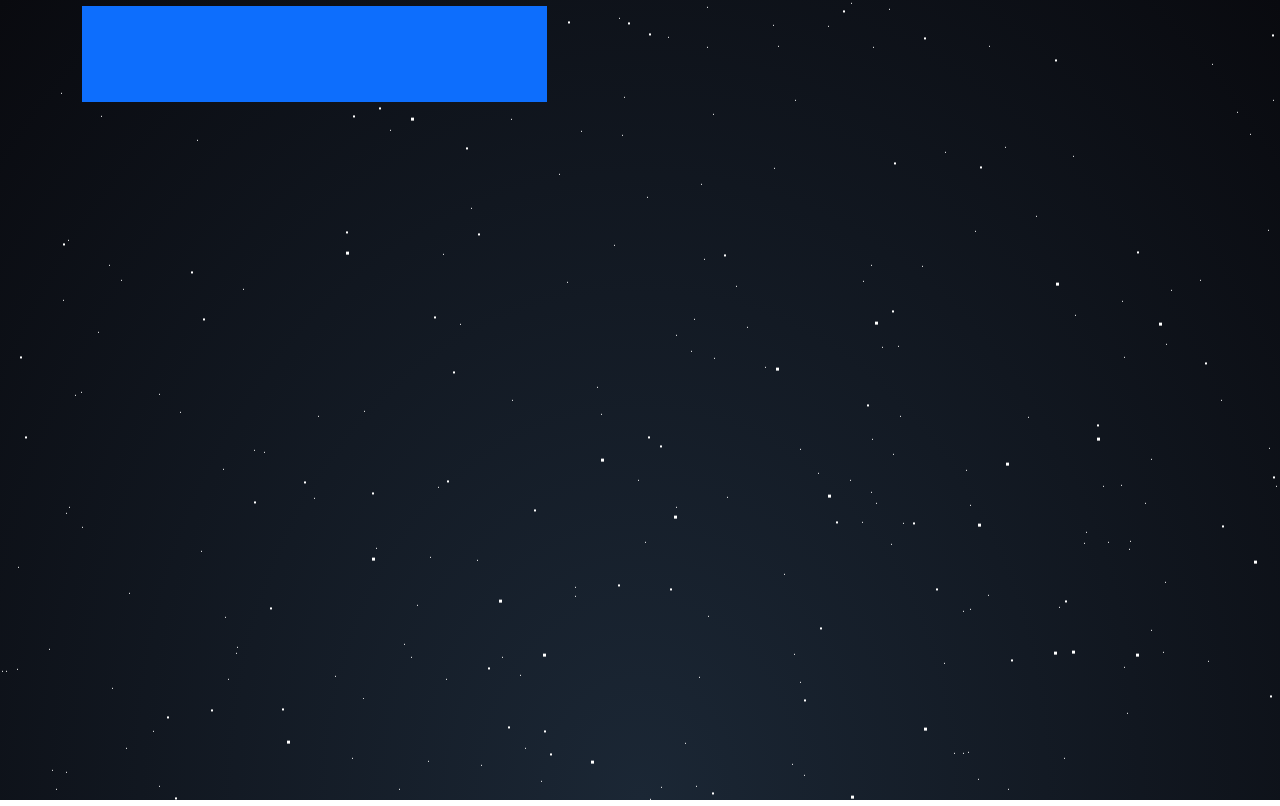
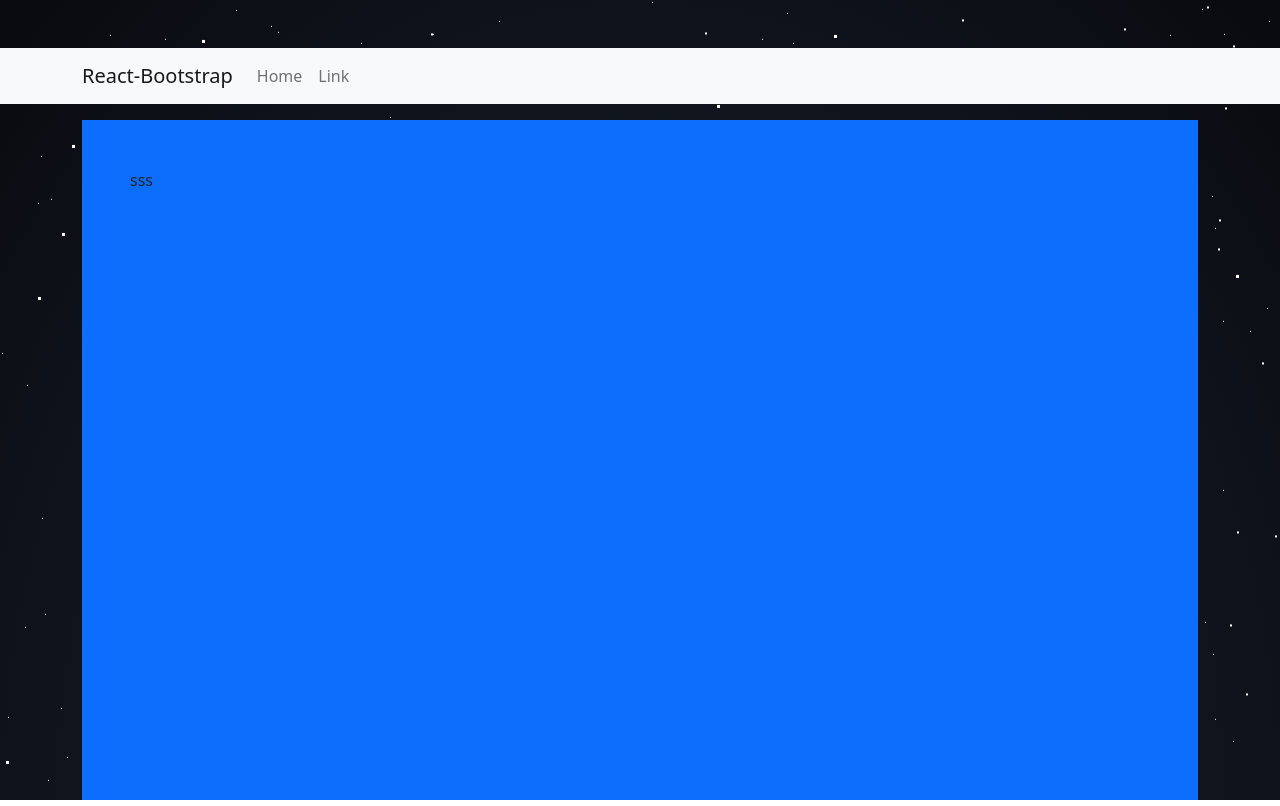
Before and after one commit to mordak-95/NEO-SIGN, a React (Create React App) app: page / in a window 1280 px wide. Built offline with nearby package versions, Linux system fonts and the light colour scheme.

Commit message:
add header and footer and main content

```diff
--- /dev/null
+++ b/src/Components/Footer/Footer.js
@@ -0,0 +1,26 @@
+import React from "react";
+import "./Footer.scss";
+import { Navbar, Nav, Container } from "react-bootstrap";
+
+class Footer extends React.Component {
+    render() {
+        return (
+            <Navbar bg="light" expand="lg">
+                <Container>
+                    <Navbar.Brand href="#home">React-Bootstrap</Navbar.Brand>
+
+                    <Nav className="me-auto">
+                        <Nav.Link href="#home">Home</Nav.Link>
+                        <Nav.Link href="#link">Link</Nav.Link>
+
+                    </Nav>
+
+                </Container>
+            </Navbar>
+
+        );
+    }
+}
+
+
+export default Footer;
--- /dev/null
+++ b/src/Components/Header/Header.js
@@ -0,0 +1,27 @@
+import React from "react";
+import "./Header.scss";
+import { Navbar, Nav, Container } from "react-bootstrap";
+
+class Header extends React.Component {
+    render() {
+        return (
+            <Navbar className="mt-5" sticky="top" bg="light" expand="lg">
+                <Container>
+                    <Navbar.Brand href="#home">React-Bootstrap</Navbar.Brand>
+                    <Navbar.Toggle aria-controls="basic-navbar-nav" />
+                    <Navbar.Collapse id="basic-navbar-nav">
+                        <Nav className="me-auto">
+                            <Nav.Link href="#home">Home</Nav.Link>
+                            <Nav.Link href="#link">Link</Nav.Link>
+
+                        </Nav>
+                    </Navbar.Collapse>
+                </Container>
+            </Navbar>
+
+        );
+    }
+}
+
+
+export default Header;
--- a/src/Layouts/Main/MainLayout.js
+++ b/src/Layouts/Main/MainLayout.js
@@ -2,6 +2,8 @@ import React from "react";
 import { Container } from "react-bootstrap";
 import { Route } from "react-router";
 import "./MainLayout.scss";
+import Header from "../../Components/Header/Header";
+import Footer from "../../Components/Footer/Footer";
 
 class MainLayout extends React.Component {
   render() {
@@ -16,11 +18,13 @@ class MainLayout extends React.Component {
           <div id="stars3"></div>
           <div className="main-layout">
 
+            <Header/>
 
-            <Container>
+            <Container className="my-3">
               <Component />
             </Container>
 
+            <Footer/>
 
 
           </div>
--- a/src/Layouts/Main/MainLayout.scss
+++ b/src/Layouts/Main/MainLayout.scss
@@ -68,6 +68,7 @@
     }
   }
   .main-layout {
+    top: 0px;
     width: 100vw;
     height: 100vh;
     position: absolute;
--- a/src/Views/Home/Home.js
+++ b/src/Views/Home/Home.js
@@ -6,7 +6,14 @@ class Home extends React.Component {
   render() {
     return (
       <div>
-        <Col xs={5} className=" bg-primary p-5"></Col>
+        <Col xs={12} className=" bg-primary p-5">sss</Col>
+        <Col xs={12} className=" bg-primary p-5"></Col>
+        <Col xs={12} className=" bg-primary p-5"></Col>
+        <Col xs={12} className=" bg-primary p-5"></Col>
+        <Col xs={12} className=" bg-primary p-5"></Col>
+        <Col xs={12} className=" bg-primary p-5"></Col>
+        <Col xs={12} className=" bg-primary p-5"></Col>
+        <Col xs={12} className=" bg-primary p-5"></Col>
       </div>
 
     );
```
Also changed, not shown: src/Components/Footer/Footer.scss (added), src/Components/Header/Header.scss (added).
